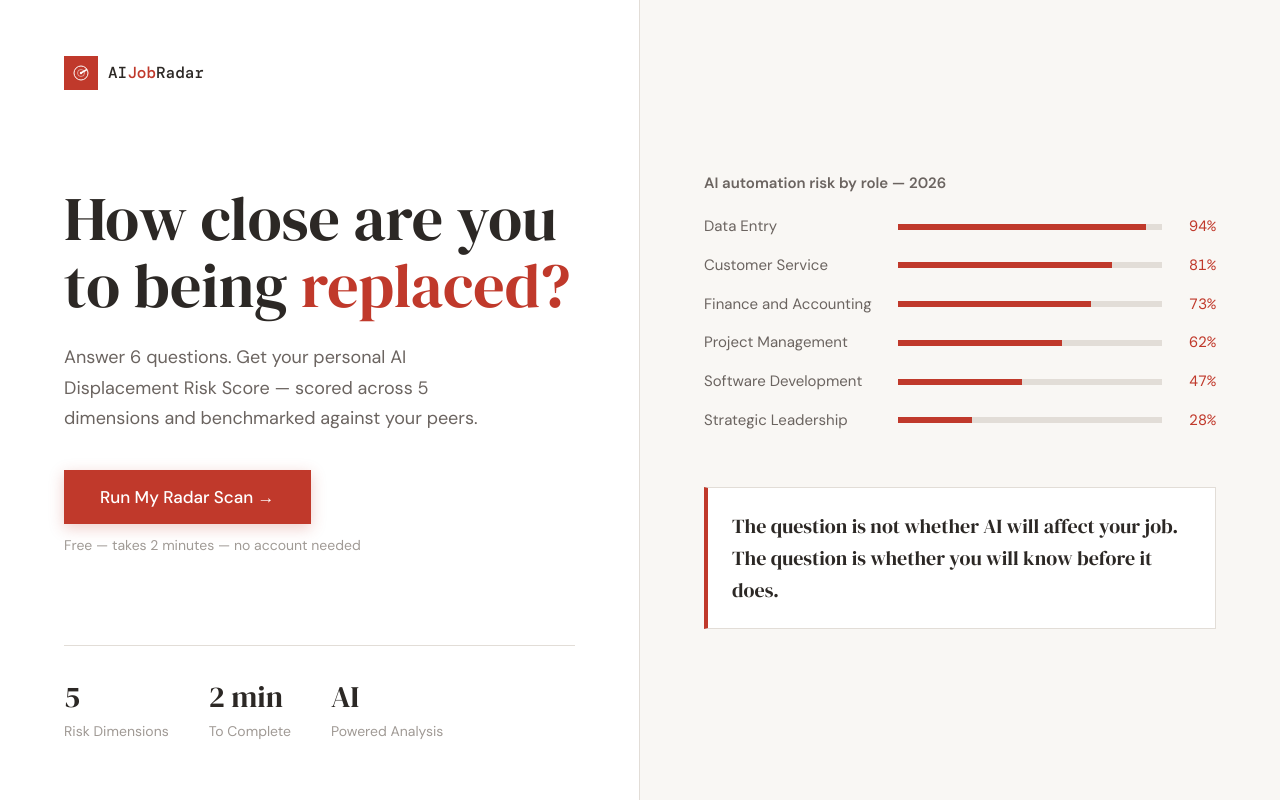
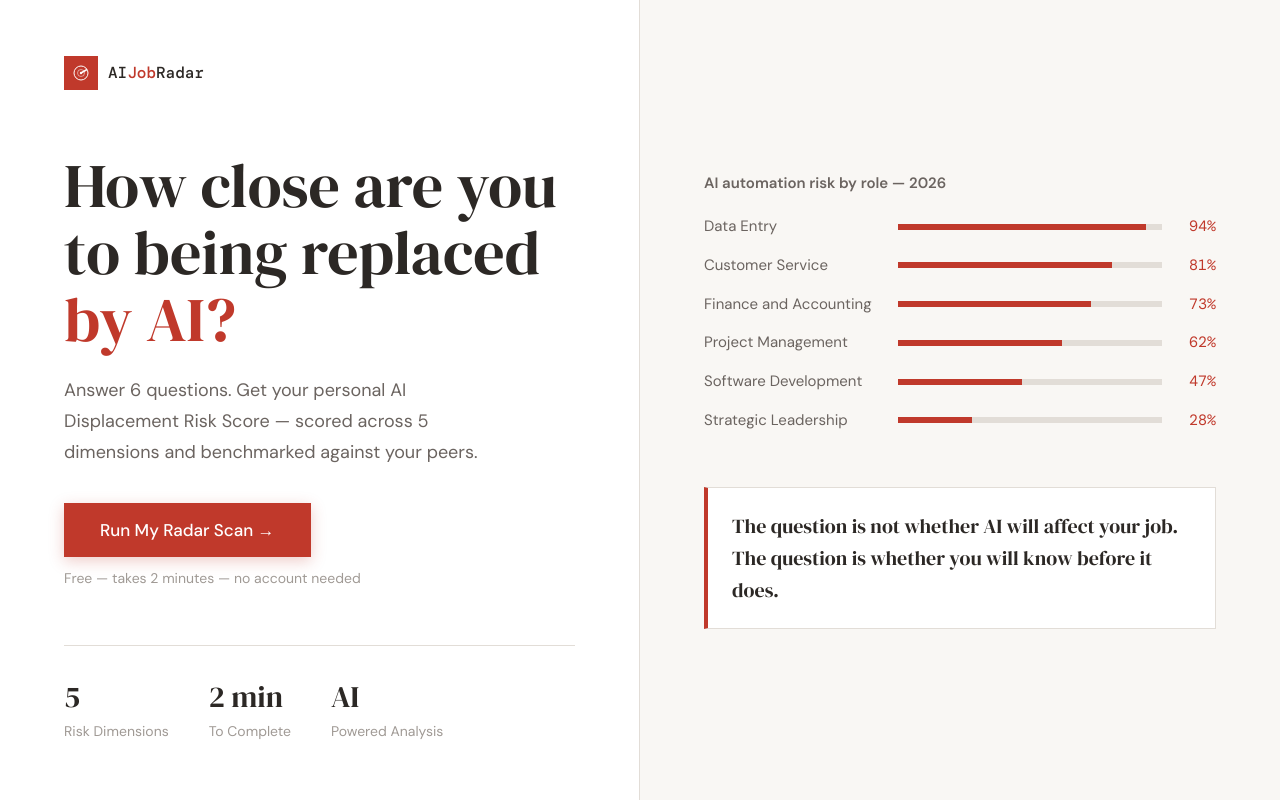
Before and after one commit to amjadabusaif-taw/aijobradar, a Next.js app: page /audit in a window 1280 px wide. Built offline with nearby package versions, Linux system fonts and the light colour scheme.

Commit message:
Add files via upload

```diff
--- a/app/audit/page.js
+++ b/app/audit/page.js
@@ -414,8 +414,8 @@ export default function AuditPage() {
           <Logo />
           <div style={{ padding: '48px 0 40px' }}>
             <h1 style={S.heroH1}>
-              How close are you to being{' '}
-              <span style={{ color: 'var(--red)' }}>replaced?</span>
+              How close are you to being replaced{' '}
+              <span style={{ color: 'var(--red)' }}>by AI?</span>
             </h1>
             <p style={S.heroP}>
               Answer 6 questions. Get your personal AI Displacement Risk Score — scored across 5 dimensions and benchmarked against your peers.
--- a/app/layout.js
+++ b/app/layout.js
@@ -1,10 +1,10 @@
 import './globals.css';
 
 export const metadata = {
-  title: 'AIJobRadar — How close are you to being replaced?',
+  title: 'AIJobRadar — How close are you to being replaced by AI?',
   description: 'Get your personal AI Displacement Risk Score. Scored across 5 dimensions, benchmarked against your peers.',
   openGraph: {
-    title: 'AIJobRadar — How close are you to being replaced?',
+    title: 'AIJobRadar — How close are you to being replaced by AI?',
     description: 'Get your personal AI Displacement Risk Score in 2 minutes.',
     url: 'https://aijobradar.app',
     siteName: 'AIJobRadar',
```
